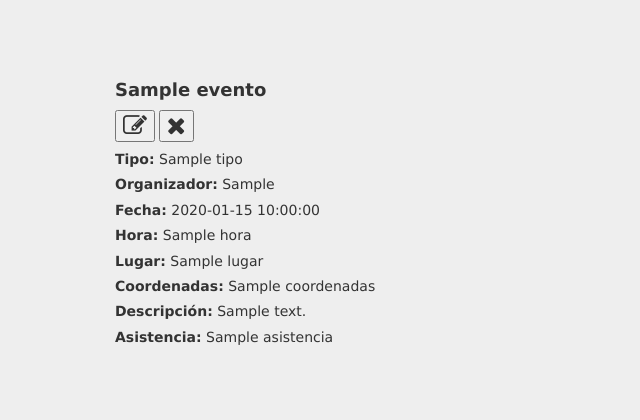
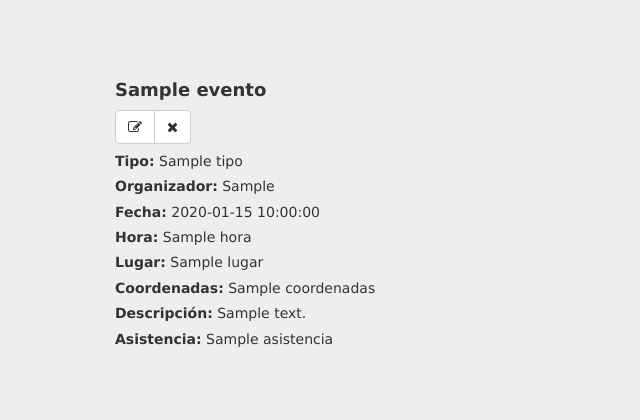
Before and after one commit to evenge/EVENGE, a Python web app: template templates/templateMyEvents.html in a window 1280 px wide. Shown: the part 70-490 px from the top of the page, without its empty margins (0-640 px from the left). Run offline with Jinja, Linux system fonts and the light colour scheme; the template is opened without the code that fills it: most values are stand-ins (such as "Sample title", 1, 10 or a date in 2020); some libraries are stand-ins or nearby versions.

Commit message:
Arreglo botones templateMyEvents

```diff
--- a/templates/templateMyEvents.html
+++ b/templates/templateMyEvents.html
@@ -25,8 +25,10 @@ GNU General Public License for more details.
     <div class="col-sm-6 asistente-content">
       <header>
         <h4><strong> {{n.nombre}} </strong></h4>
-        <button class="buttonModfyEvent"><i class="fa fa-pencil-square-o fa-2x"></i></button>
-        <button class="buttonDeleteEvent"><i class="fa fa-times fa-2x"></i></button>
+        <div class="btn-group" role="group" aria-label="...">
+          <button class="btn btn-default button-modify"><i class="fa fa-pencil-square-o"></i></button>
+          <button class="btn btn-default button-delete"><i class="fa fa-times"></i></button>
+        </div>
       </header>
       <h5><strong>Tipo:</strong> {{n.tipo}}</h5>
       <h5><strong>Organizador:</strong> {{n.idCreador}}</h5>
```
Also changed, not shown: templates/index.html (line endings or trailing spaces).
